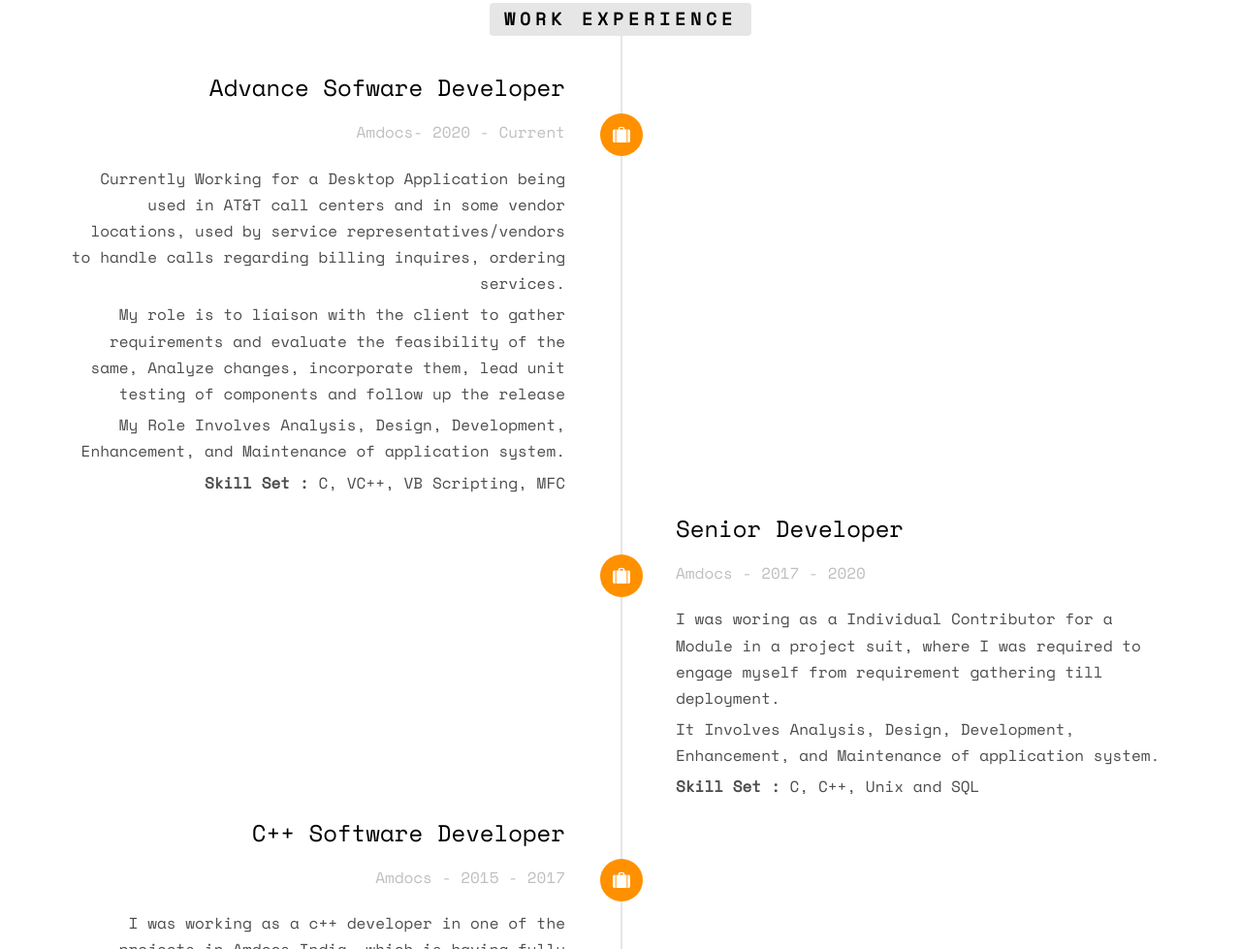
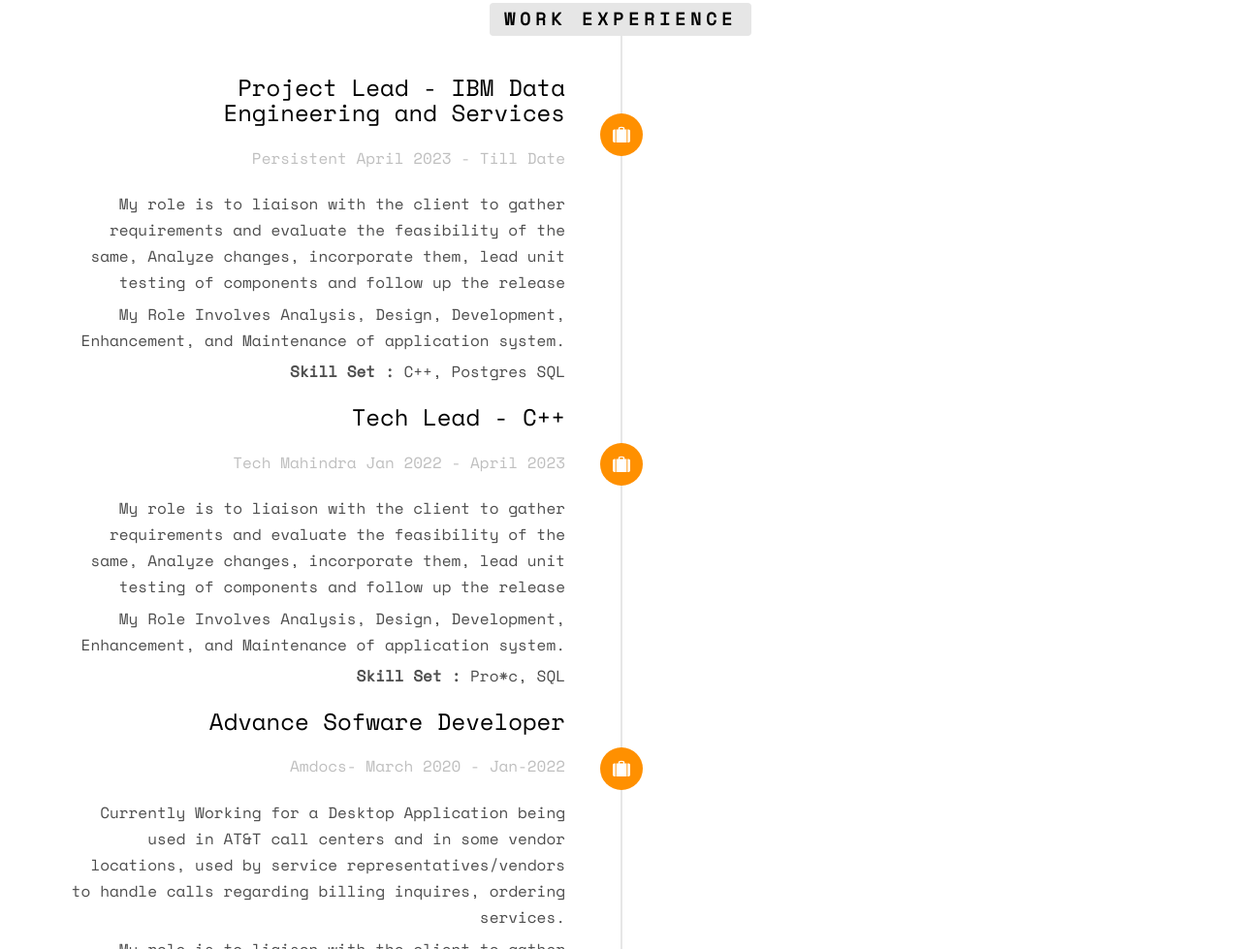
Before and after one commit to kumaramitaryan/MeetAmit.github.io, a plain HTML site: page index.html in a window 1280 px wide. Shown: the part 1821-2800 px from the top of the page at 97% size. Drawn offline with nearby package versions, Linux system fonts and the light colour scheme; some packages are replaced by stand-ins of ours; no server answers; files whose address does not match are found by name.

Commit message:
Update index.html
Post Persistent

```diff
--- a/index.html
+++ b/index.html
@@ -55,7 +55,7 @@
 						<div class="display-tc js-fullheight animate-box" data-animate-effect="fadeIn">
 							<div class="profile-thumb" style="background: url(images/amit.jpg);"></div>
 							<h1><span>Amit Kumar</span></h1>
-							<h3><span>Software Developer - Amdocs </span></h3>
+							<h3><span>Project Lead - Persistent </span></h3>
 							<h3><span></span></h3>
 							<p>
 								<ul class="fh5co-social-icons">
@@ -89,9 +89,10 @@
 				</div>
 				<div class="col-md-8">
 					<h2>Hello There!</h2>
-					<p> I am a software Developer having 6+ years of expeiences.</p>
-					<p>Currently working in the Telecom Domain for Amdocs India with experience of 6+ years on various projects involving various roles for Enhancement of the Architecture of Telecommunication System.</p>
-					<p> Current Technical Skills  : C/C++ </p>
+					<p> I am a Project Lead having 8+ years of expeiences.</p>
+					<p>Currently working for Persistent, India with experience of 8+ years on various projects involving various
+						roles for Enhancement of the Architecture Data Warehousing and Analytics for IBM Data and Engineering Services</p>
+					<p> Current Technical Skills  : C/C++, PostgresSql</p>
 					<p>
 						<ul class="fh5co-social-icons">
 							<li><a href="#"><i class="icon-twitter2"></i></a></li>
@@ -122,8 +123,37 @@
 							<div class="timeline-badge"><i class="icon-suitcase"></i></div>
 							<div class="timeline-panel">
 								<div class="timeline-heading">
+									<h3 class="timeline-title">Project Lead - IBM Data Engineering and Services</h3>
+									<span class="company">Persistent April 2023 - Till Date</span>
+								</div>
+								<div class="timeline-body">
+									<p>My role is to liaison with the client to gather requirements and evaluate the feasibility of the same, Analyze changes, incorporate them, lead unit testing of components and follow up the release</p>
+									<p>My Role Involves Analysis, Design, Development, Enhancement, and Maintenance of application system. </p>
+									<p> <b>Skill Set : </b> C++, Postgres SQL</p>
+								</div>
+							</div>
+						</li>
+
+							<li class="animate-box timeline-unverted">
+							<div class="timeline-badge"><i class="icon-suitcase"></i></div>
+							<div class="timeline-panel">
+								<div class="timeline-heading">
+									<h3 class="timeline-title">Tech Lead - C++</h3>
+									<span class="company">Tech Mahindra Jan 2022 - April 2023</span>
+								</div>
+								<div class="timeline-body">
+									<p>My role is to liaison with the client to gather requirements and evaluate the feasibility of the same, Analyze changes, incorporate them, lead unit testing of components and follow up the release</p>
+									<p>My Role Involves Analysis, Design, Development, Enhancement, and Maintenance of application system. </p>
+									<p> <b>Skill Set : </b> Pro*c, SQL </p>
+								</div>
+							</div>
+						</li>
+						<li class="animate-box timeline-unverted">
+							<div class="timeline-badge"><i class="icon-suitcase"></i></div>
+							<div class="timeline-panel">
+								<div class="timeline-heading">
 									<h3 class="timeline-title">Advance Sofware Developer</h3>
-									<span class="company">Amdocs- 2020 - Current</span>
+									<span class="company">Amdocs- March 2020 - Jan-2022</span>
 								</div>
 								<div class="timeline-body">
 									<p>Currently Working for a Desktop Application being used  in AT&T  call centers and in some vendor locations, used by service representatives/vendors to handle calls regarding billing inquires, ordering services.</p>
```
